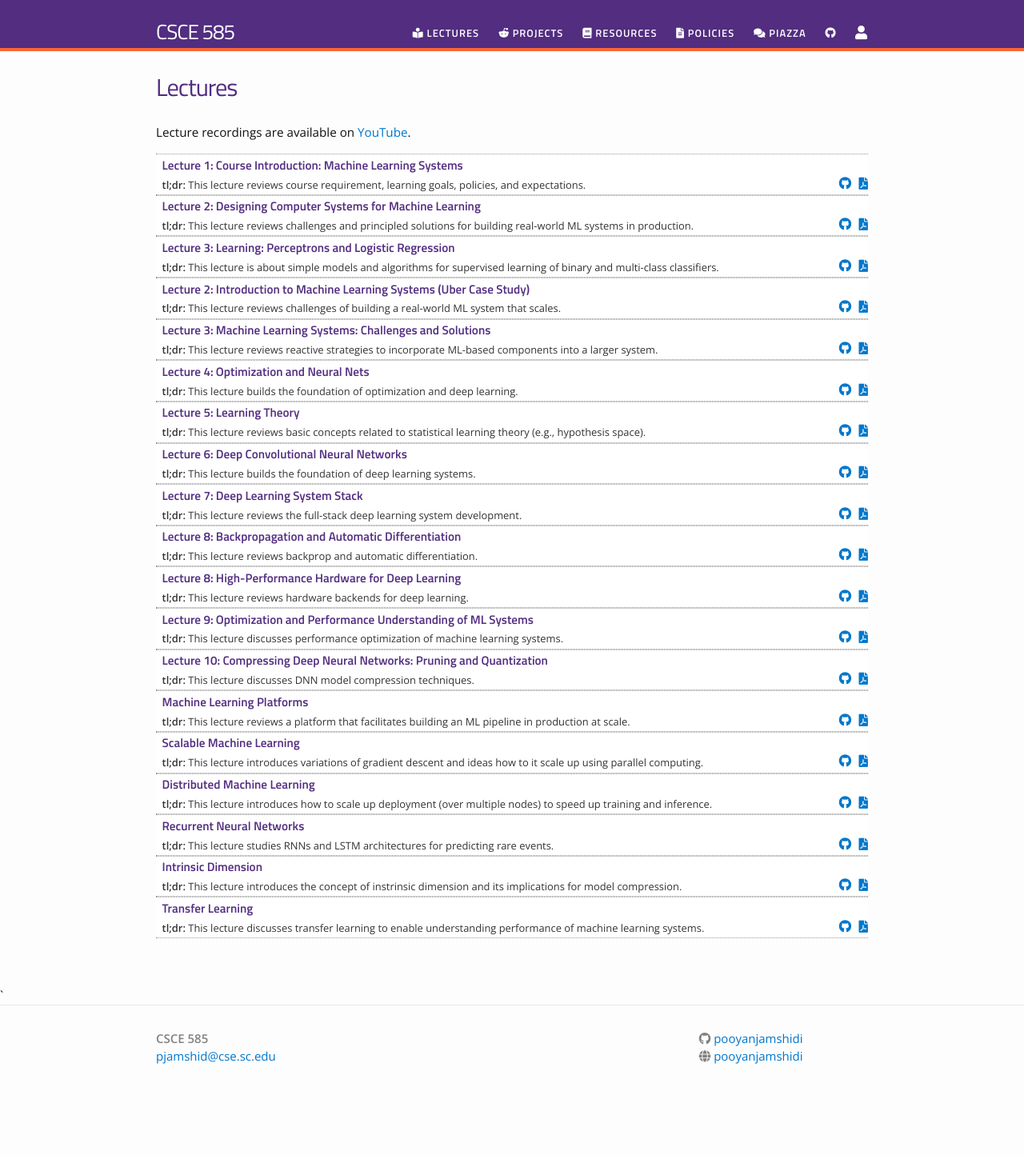
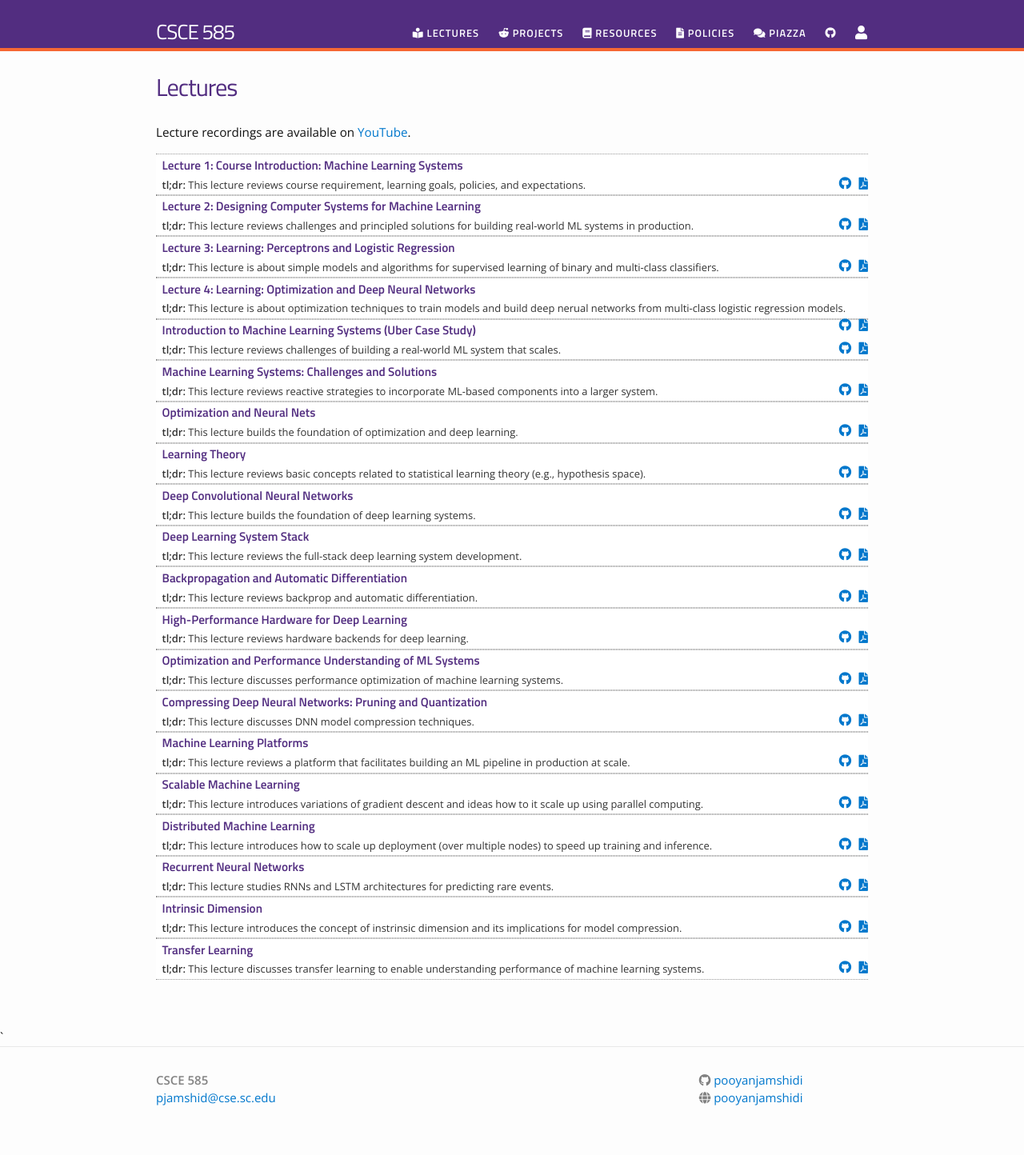
Before and after one commit to pooyanjamshidi/mls, a Jekyll site: the page built from lectures.md, in a window 1280 px wide. Shown: the whole page at 80% size. Built offline with Jekyll 4.4.1, drawn with Linux system fonts in a browser that asks for light colours; nearby versions of some CDN libraries; before the commit the page ends 1392 px from its top, so only the background shows below that.

Commit message:
adding optimization lecture

```diff
--- a/_data/lectures.yml
+++ b/_data/lectures.yml
@@ -13,52 +13,57 @@
   dirname: lectures
   tldr: "This lecture is about simple models and algorithms for supervised learning of binary and multi-class classifiers."
 
-- title: "Lecture 2: Introduction to Machine Learning Systems (Uber Case Study)"
+- title: "Lecture 4: Learning: Optimization and Deep Neural Networks"
+  filename: csce585-optimization-nn
+  dirname: lectures
+  tldr: "This lecture is about optimization techniques to train models and build deep nerual networks from multi-class logistic regression models."
+
+- title: "Introduction to Machine Learning Systems (Uber Case Study)"
   filename: mls01
   dirname: lectures
   tldr: "This lecture reviews challenges of building a real-world ML system that scales."
 
-- title: "Lecture 3: Machine Learning Systems: Challenges and Solutions"
+- title: "Machine Learning Systems: Challenges and Solutions"
   filename: mls02
   dirname: lectures
   tldr: "This lecture reviews reactive strategies to incorporate ML-based components into a larger system."
 
-- title: "Lecture 4: Optimization and Neural Nets"
+- title: "Optimization and Neural Nets"
   filename: optimization_dnn
   dirname: lectures
   tldr: "This lecture builds the foundation of optimization and deep learning."
 
-- title: "Lecture 5: Learning Theory"
+- title: "Learning Theory"
   filename: learning_theory
   dirname: lectures
   tldr: "This lecture reviews basic concepts related to statistical learning theory (e.g., hypothesis space)."
 
-- title: "Lecture 6: Deep Convolutional Neural Networks"
+- title: "Deep Convolutional Neural Networks"
   filename: cnn
   dirname: lectures
   tldr: "This lecture builds the foundation of deep learning systems."
 
-- title: "Lecture 7: Deep Learning System Stack"
+- title: "Deep Learning System Stack"
   filename: DLSys
   dirname: lectures
   tldr: "This lecture reviews the full-stack deep learning system development."
 
-- title: "Lecture 8: Backpropagation and Automatic Differentiation"
+- title: "Backpropagation and Automatic Differentiation"
   filename: backprop
   dirname: lectures
   tldr: "This lecture reviews backprop and automatic differentiation."
 
-- title: "Lecture 8: High-Performance Hardware for Deep Learning"
+- title: "High-Performance Hardware for Deep Learning"
   filename: deephardware
   dirname: lectures
   tldr: "This lecture reviews hardware backends for deep learning."
 
-- title: "Lecture 9: Optimization and Performance Understanding of ML Systems"
+- title: "Optimization and Performance Understanding of ML Systems"
   filename: mlsysperf
   dirname: lectures
   tldr: "This lecture discusses performance optimization of machine learning systems."
 
-- title: "Lecture 10: Compressing Deep Neural Networks: Pruning and Quantization"
+- title: "Compressing Deep Neural Networks: Pruning and Quantization"
   filename: dnncompress
   dirname: lectures
   tldr: "This lecture discusses DNN model compression techniques."
```
Also changed, not shown: 1 other file.
